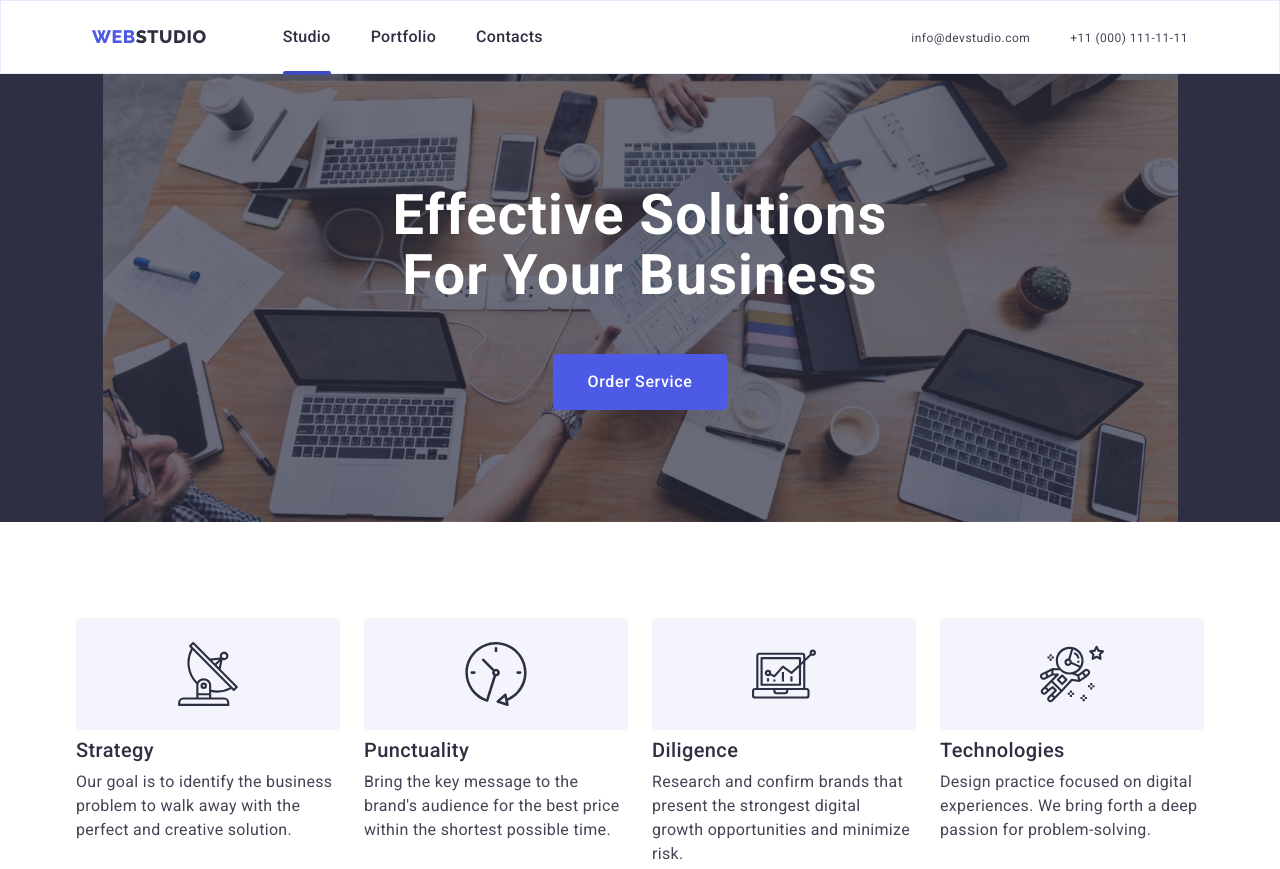
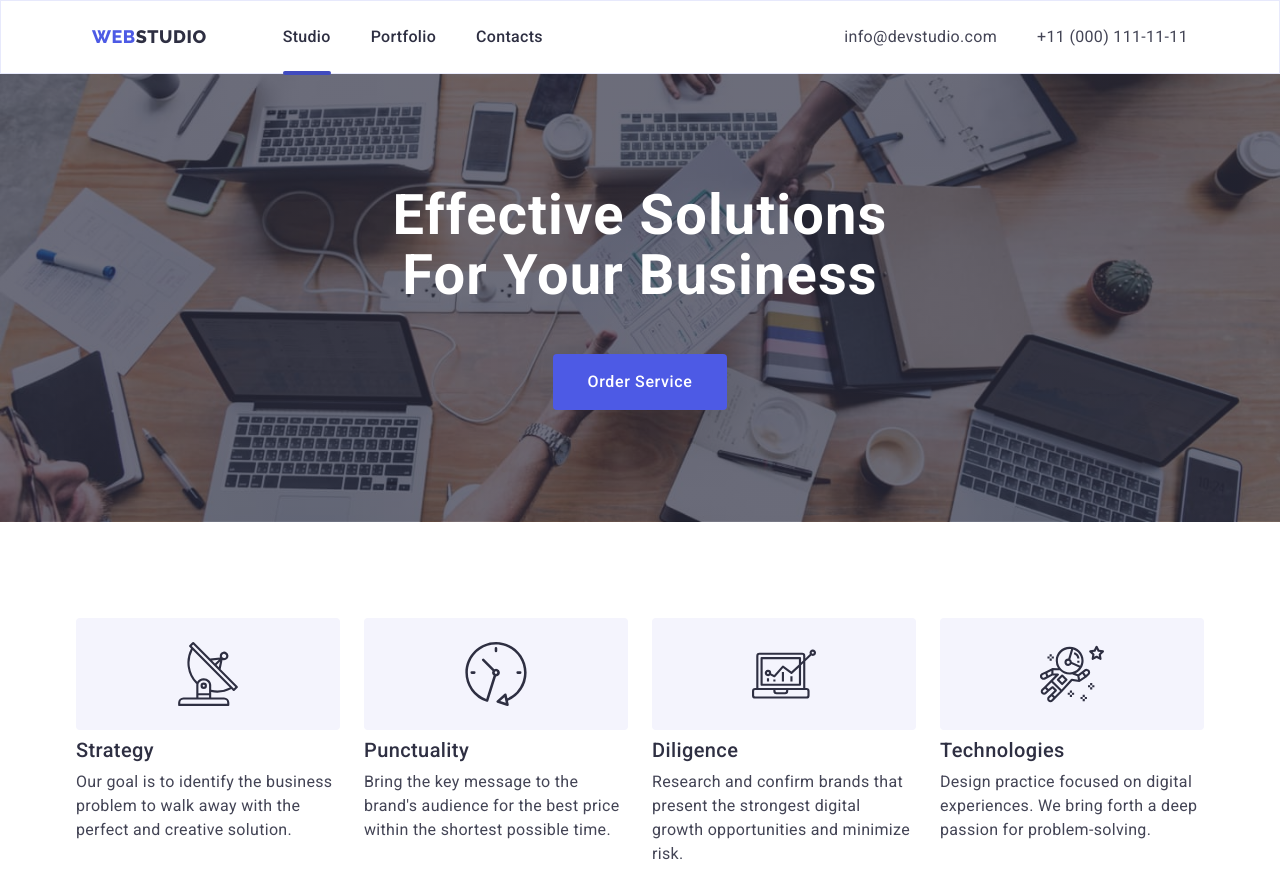
Before and after one commit to Oleksij23082013/goit-markup-hw-07, a plain HTML site: page index.html in a window 1280 px wide. Shown: the top 869 px of the page. Drawn offline with nearby package versions, Linux system fonts and the light colour scheme.

Commit message:
proba-finish2

```diff
--- a/css/style.css
+++ b/css/style.css
@@ -273,7 +273,7 @@ body {
     background-image: var(--bg-gradient), url(../images/people-office-mobile.jpg);
     background-repeat: no-repeat;
     background-position: center;
-    background-size: contain;
+    background-size: 100%;
 }
 
 @media (min-device-pixel-ratio: 2),
@@ -552,9 +552,8 @@ body {
 }
 
 /*-------------------Filter-----------------------*/
-/*
+
 .filter {
-
 }
 
 .filter-list {
@@ -600,9 +599,9 @@ body {
     0px 2px 1px rgba(0, 0, 0, 0.08),
     0px 2px 2px rgba(0, 0, 0, 0.12);
 }
- */
+
 /*-------------------Works-----------------------*/
-/*
+
 .works {
     padding-top: 96px;
     padding-bottom: 120px;
@@ -749,7 +748,7 @@ body {
     letter-spacing: 0.02em;
     color: var(--color-slate);
 }
-*/
+
 /*-------------------Footer-----------------------*/
 
 .footer {
@@ -1242,7 +1241,7 @@ margin-bottom: 16px;
         background-image: var(--bg-gradient), url(../images/people-office-table.jpg);
         background-repeat: no-repeat;
         background-position: center;
-        background-size: contain;
+        background-size: 100%;
     }
 
     @media (min-device-pixel-ratio: 2),
@@ -1426,6 +1425,14 @@ margin-bottom: 16px;
         gap: 40px;
     }
 
+    .header-contacts {
+        font-weight: 400;
+        font-size: 16px;
+        line-height: 1.50;
+        letter-spacing: 0.02em;
+        color: #434455;
+    }
+
     .hero {
         margin: 0 auto;
         padding-top: 0;
@@ -1434,7 +1441,7 @@ margin-bottom: 16px;
         background-image: var(--bg-gradient), url(../images/people-office.jpg);
         background-repeat: no-repeat;
         background-position: center;
-        background-size: contain;
+        background-size: 100%;
     }
 
     @media (min-device-pixel-ratio: 2),
```
